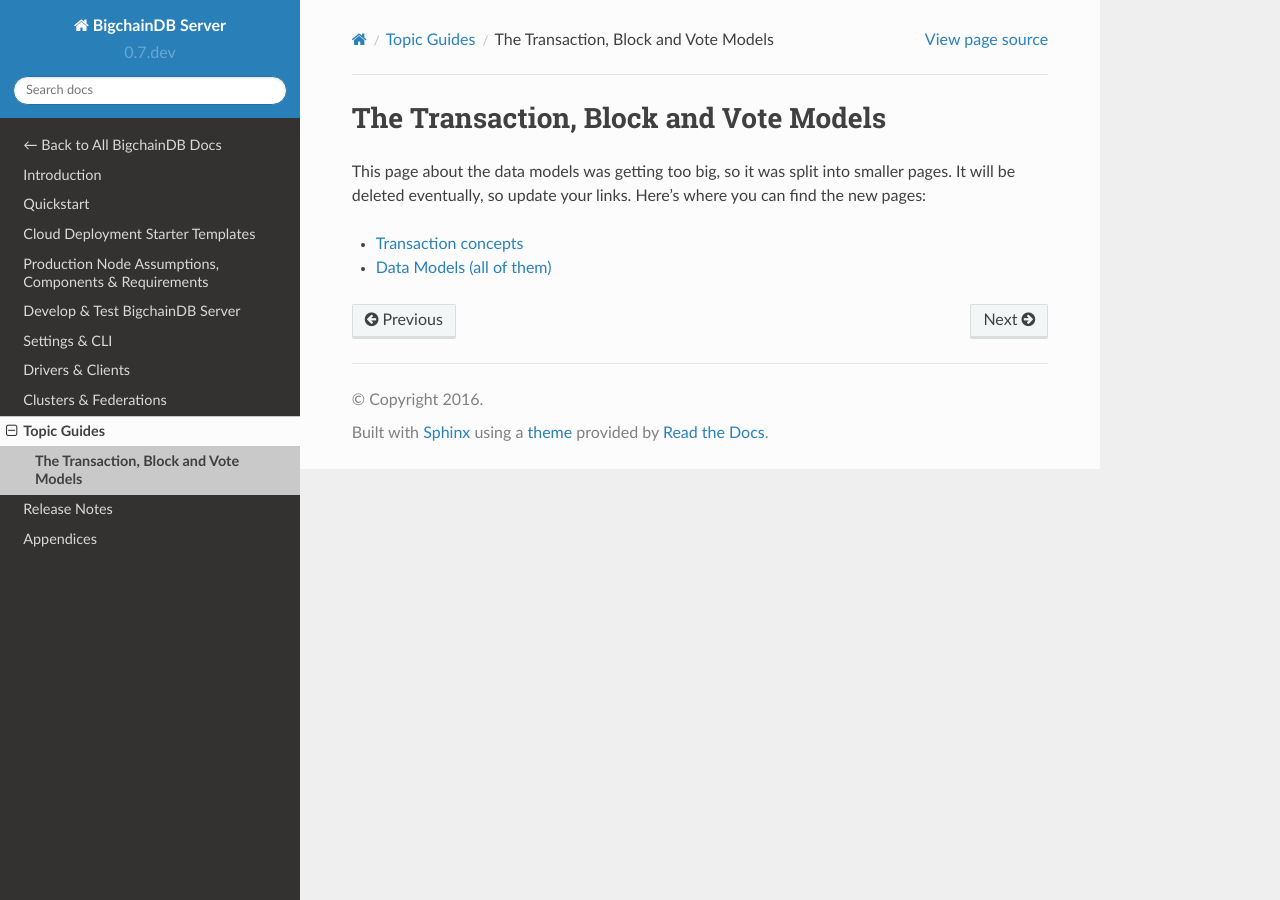
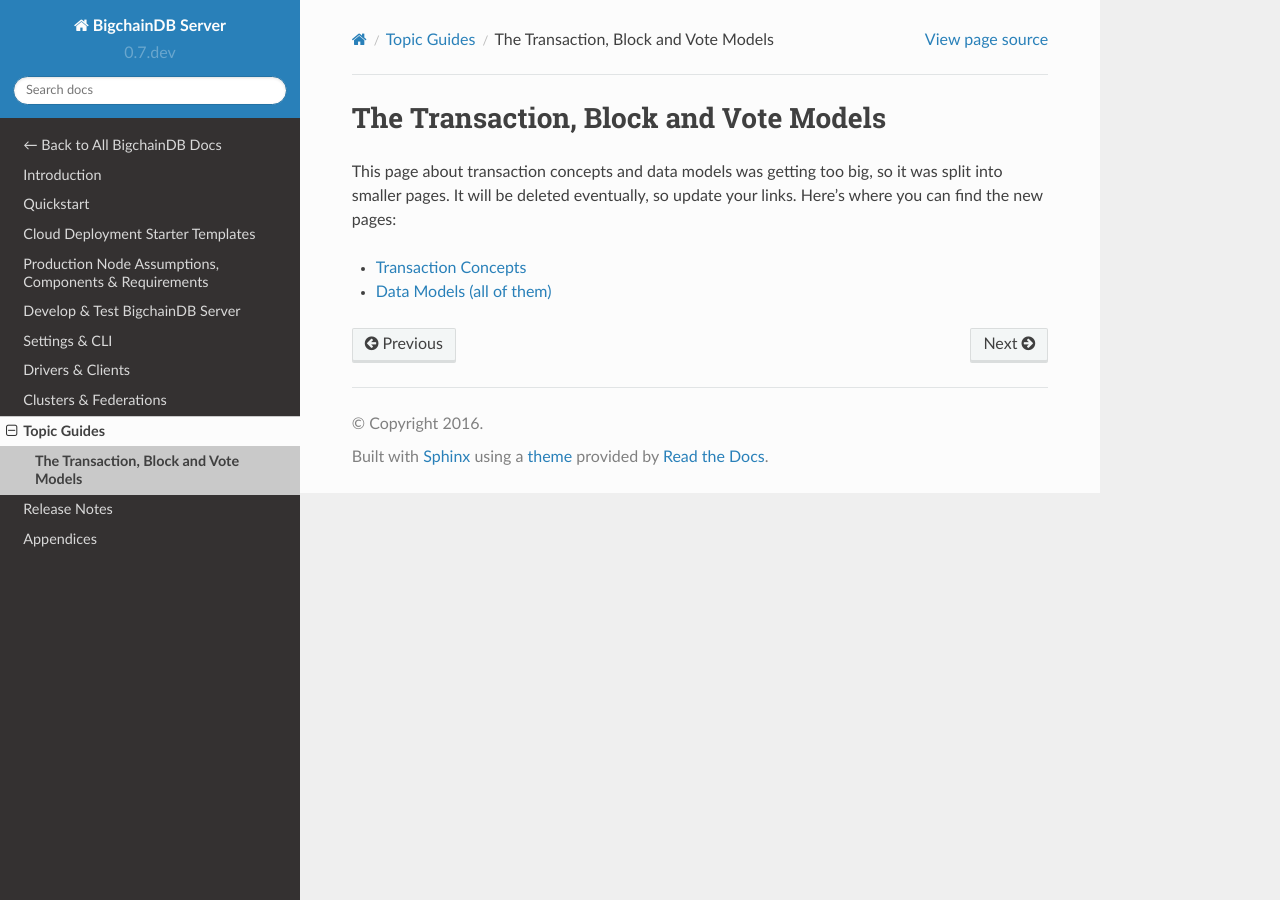
Before and after one commit to bigchaindb/bigchaindb, a Sphinx documentation site: the page built from docs/server/source/topic-guides/models.md, in a window 1280 px wide. Built offline with Sphinx 7.4.7 and the Read the Docs theme 2.0.0, drawn with Linux system fonts in a browser that asks for light colours.

Commit message:
Updated Transaction Concepts heading and link

```diff
--- a/docs/server/source/topic-guides/models.md
+++ b/docs/server/source/topic-guides/models.md
@@ -1,6 +1,6 @@
 # The Transaction, Block and Vote Models
 
-This page about the data models was getting too big, so it was split into smaller pages. It will be deleted eventually, so update your links. Here's where you can find the new pages:
+This page about transaction concepts and data models was getting too big, so it was split into smaller pages. It will be deleted eventually, so update your links. Here's where you can find the new pages:
 
-* [Transaction concepts](https://docs.bigchaindb.com/en/latest/transactions.html)
+* [Transaction Concepts](https://docs.bigchaindb.com/en/latest/transaction-concepts.html)
 * [Data Models (all of them)](https://docs.bigchaindb.com/en/latest/data-models/index.html)
```
